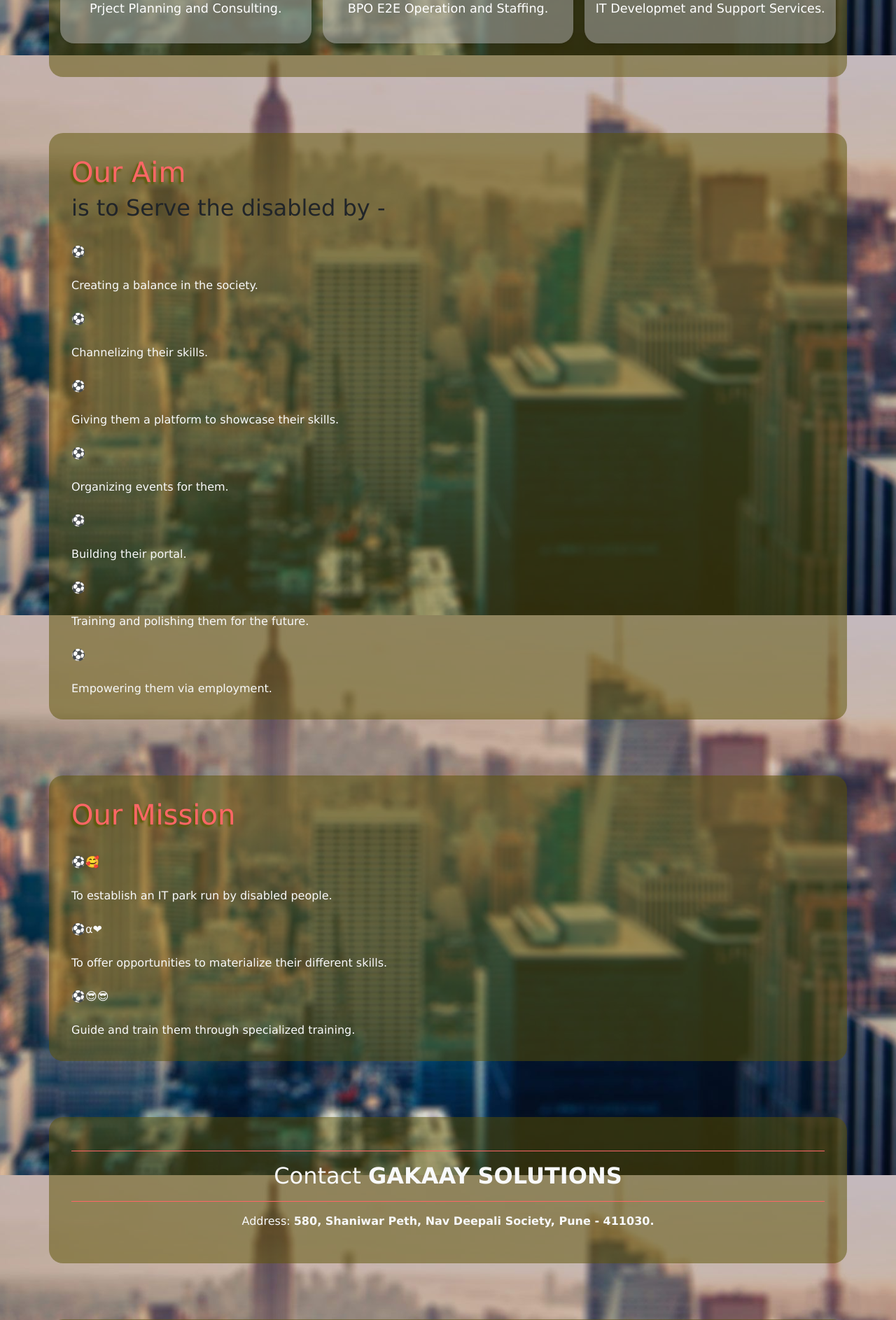
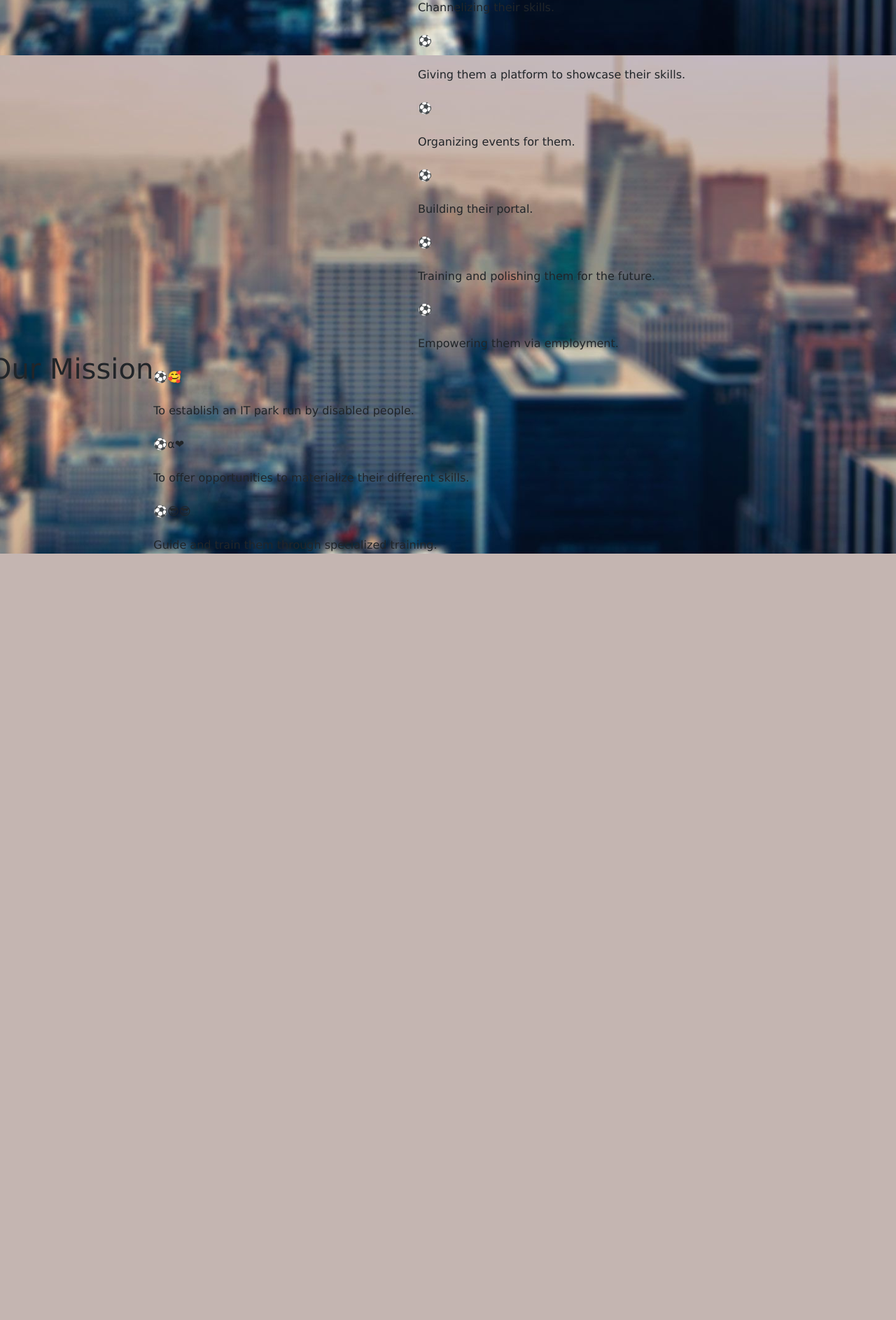
Before and after one commit to sudarshanam16/ngo, a PHP site: page /gakaayabout.html in a window 1280 px wide. Shown: the part 721-2607 px from the top of the page at 70% size. After the commit the page ends 1512 px from the top, so only its background shows below. Run offline with PHP 8.4, Linux system fonts and the light colour scheme; some web fonts are replaced.

Commit message:
Revert "Merge branch 'main' of https://github.com/sudarshanam16/ngo into main"
This reverts commit a8ae4da2bcf337aa333a58575992249c54ee832b, reversing
changes made to 765999b296f57ebb7feb1233b0925be6415fa126.

```diff
--- a/gakaayabout.html
+++ b/gakaayabout.html
@@ -16,67 +16,48 @@
     <script src="https://stackpath.bootstrapcdn.com/bootstrap/4.5.2/js/bootstrap.min.js" integrity="sha384-B4gt1jrGC7Jh4AgTPSdUtOBvfO8shuf57BaghqFfPlYxofvL8/KUEfYiJOMMV+rV" crossorigin="anonymous"></script>
 
 
-    <title>Gakaay Solutions</title>
+    <title>MISSAN FOUNDATION</title>
 
 </head>
 
 <body>
     <div class="mt-5">
-        <nav class="fixed-top navbar navbar-expand-lg navbar-light bg-transparent">
-            <a class="navbar-brand" href="index.html">Home</a>
+        <nav class="fixed-top navbar navbar-expand-lg navbar-light bg-light">
+            <a class="navbar-brand" href="index.html">MF</a>
             <button class="navbar-toggler" type="button" data-toggle="collapse" data-target="#navbarNavAltMarkup" aria-controls="navbarNavAltMarkup" aria-expanded="false" aria-label="Toggle navigation">
               <span class="navbar-toggler-icon"></span>
             </button>
             <div class="collapse navbar-collapse" id="navbarNavAltMarkup">
                 <div class="navbar-nav ml-auto">
-                    <a class="nav-item nav-link active" href="gakaayabout.html">Gakaay</a>
-                    <a class="nav-item nav-link " href="missanabout.html">Missan</a>
-                    <a class="nav-item nav-link " href="recruit.php">Recruitments</a>
+                    <a class="nav-item nav-link " href="index.html">Home <span class="sr-only">(current)</span></a>
+                    <a class="nav-item nav-link active" href="about.html">About</a>
+                    <a class="nav-item nav-link " href="recruit.html">Recruitments</a>
+
                 </div>
             </div>
         </nav>
     </div>
+    <!-- <div class="header">
+        <div><a href="index.html">&copy; MISSAN FOUNDATION</a></div>
+        <div class="nav">
+            <div><a href="about.html">About Us</a></div>
+            <div><a href="recruit.html">Recruitments</a></div>
+        </div>
+    </div> -->
 
-    <div class="text-center header">
-        GAKAAY SOLUTIONS
-    </div>
-
-    <div class="container">
-        <h1 class="heading">What we do</h1>
-        <div class="d-flex flex-column flex-md-row justify-content-center">
-            <div class="col-12 col-md-4  about-info shadow-lg text-center mb-3">
-                <img src="https://cdn2.iconfinder.com/data/icons/house-buildings/48/19-512.png" class="about-icons">
-                <p>End-to-End Recruitment.</p>
-            </div>
-            <div class="col-12 col-md-4 ml-md-3 about-info shadow-sm text-center mb-3">
-                <img src="https://cdn2.iconfinder.com/data/icons/house-buildings/48/19-512.png" class="about-icons">
-                <p>Resource Outsourcing.</p>
-            </div>
-            <div class="col-12 col-md-4 ml-md-3 about-info shadow-lg text-center mb-3">
-                <img src="https://cdn2.iconfinder.com/data/icons/house-buildings/48/19-512.png" class="about-icons">
-                <p>Permanent and Contract Staffing.</p>
-            </div>
-        </div>
-        <div class="d-flex flex-column flex-md-row justify-content-center">
-            <div class="col-12 col-md-4  about-info shadow-sm text-center mb-3">
-                <img src="https://cdn2.iconfinder.com/data/icons/house-buildings/48/19-512.png" class="about-icons">
-                <p>Prject Planning and Consulting.</p>
-            </div>
-            <div class="col-12 col-md-4 ml-md-3 about-info shadow-sm text-center mb-3">
-                <img src="https://cdn2.iconfinder.com/data/icons/house-buildings/48/19-512.png" class="about-icons">
-                <p>BPO E2E Operation and Staffing.</p>
-            </div>
-            <div class="col-12 col-md-4 ml-md-3 about-info shadow-sm text-center mb-3">
-                <img src="https://cdn2.iconfinder.com/data/icons/house-buildings/48/19-512.png" class="about-icons">
-                <p>IT Developmet and Support Services.</p>
-            </div>
+    <div class="row">
+        <h1>Our Mission</h1>
+        <div class="about">
+            <div class="col-4"><br/>⚽<br/><br/>To establish an IT park run by disabled people.</div>
+            <div class="col-4"><br/>⚽<br/><br/>To offer opportunities to materialize their different skills.</div>
+            <div class="col-4 col-lg-6"><br/>⚽<br/><br/>Guide and train them through specialized training.</div>
         </div>
     </div>
 
-    <div class="container">
-        <h1 class="heading">Our Aim</h1>
+    <div class="row">
+        <h1>Our Aim</h1>
         <h2>is to Serve the disabled by -</h2>
-        <div class="text-light">
+        <div class="about">
             <div><br/>⚽<br/><br/>Creating a balance in the society.</div>
             <div><br/>⚽<br/><br/>Channelizing their skills.</div>
             <div><br/>⚽<br/><br/>Giving them a platform to showcase their skills.</div>
@@ -87,38 +68,14 @@
         </div>
     </div>
 
-    <div class="container">
-        <h1 class="heading">Our Mission</h1>
-        <div class="text-light">
+    <div class="row">
+        <h1>Our Mission</h1>
+        <div class="about">
             <div><br/>⚽🥰<br/><br/>To establish an IT park run by disabled people.</div>
             <div><br/>⚽α❤<br/><br/>To offer opportunities to materialize their different skills.</div>
             <div><br/>⚽😎😎<br/><br/>Guide and train them through specialized training.</div>
         </div>
     </div>
-
-    <div class="container text-center">
-        <hr>
-        <h2 class="intro-text text-center text-light">Contact
-            <strong>GAKAAY SOLUTIONS</strong>
-        </h2>
-        <hr>
-        <p class="text-light">
-            Address: <strong>580, Shaniwar Peth, Nav Deepali Society, Pune - 411030.</strong>
-        </p>
-    </div>
-
-    <div class="container text-center heading mb-4">
-        <h1>Get in touch with us</h1>
-        <p class="text-light"><img class='email2' src="https://dl.dropbox.com/s/7azfx59qlct5aka/email-5-512.png?dl=0" style="width:40px;height:40px;" alt="#">&nbsp;&nbsp; gakaaysolutions@gmail.com</p>
-        <tr>
-            <td><a href='https://www.facebook.com/pg/gakaaysolutions/posts/' target="_blank"><img class='email' src="https://dl.dropbox.com/s/4379g2tpwft2hwh/fblogo.png?dl=0" style="width:40px;height:40px;" alt="#"></a></td>
-            <td>&nbsp;&nbsp;</td>
-            <td><a href="linkedin.com/in/memat-services-30b22314a" target="_blank"><img class='email' src="https://dl.dropbox.com/s/mi4w5w5vr5kuvuh/linkedin-512.png?dl=0" style="width:40px;height:40px;" alt="#"></a></td>
-        </tr>
-        <br/><br/>
-        <div class="copyright">&copy;Copyright GAKAAY SOLUTIONS 2021</div>
-    </div>
-
 </body>
 
 </html>
--- a/style.css
+++ b/style.css
@@ -7,7 +7,7 @@ body {
     font-family: 'Lucida Sans', 'Lucida Sans Regular', 'Lucida Grande', 'Lucida Sans Unicode', Geneva, Verdana, sans-serif !important;
 }
 
-.about-info {
+.bg-missan-about {
     background-color: rgba(182, 182, 182, 0.5);
     border-radius: 20px;
     padding: 20px;
@@ -15,7 +15,7 @@ body {
     font-size: 1.1rem;
 }
 
-.about-icons {
+.mission-about-icons {
     height: 125px;
 }
 
@@ -34,52 +34,7 @@ body {
 hr {
     border-color: rgb(255, 102, 102) !important;
 }
-input[type=file]::-webkit-file-upload-button, input[type=submit], button{
-    color: white;
-    background-color: rgb(255, 102, 102);
-    cursor: pointer;
-    border-radius: 10px !important;
-    border: none;
-    box-shadow: -3px 3px 3px rgb(90, 90, 7);
-    margin-right: 1rem;
-}
-input:disabled{
-    cursor: default;
-    opacity: 70%;
-}
-.header{
-    margin: 5rem auto 0 auto;
-    font-size: 3rem;
-    background-color: rgba(92, 83, 3, 0.5);
-    padding: 1rem;
-    width: 98%;
-    color: rgb(255, 102, 102);
-    text-shadow: -3px 3px 3px rgb(90, 90, 7);
-    border-radius: 10px;
-}
-ul{
-    width: 100%; text-align: left; margin: auto;
-}
-i{
-    color: black;
-    font-style: normal;
-    font-weight: bold;
-}
-@media screen and (min-width:540px){
-        div::-webkit-scrollbar {
-        width: 7px;
-    }
-    div::-webkit-scrollbar-track {
-        background: transparent;
-    }
-    div::-webkit-scrollbar-thumb {
-        background: rgba(85, 85, 85, 0.7);
-        border-radius:10px;
-    }
-    div::-webkit-scrollbar-thumb:hover {
-        background: rgba(0, 0, 0, 0.7);
-    }
-}
+
 
 /* .header {
     display: flex;
```
Also changed, not shown: file_upload.php (+19 -24 lines), index.html (+42 -45 lines), missanabout.html (+7 -107 lines), recruit.html (renamed from recruit.php, +11 -38 lines), uploads/office.jpg (added), 1 other file.
